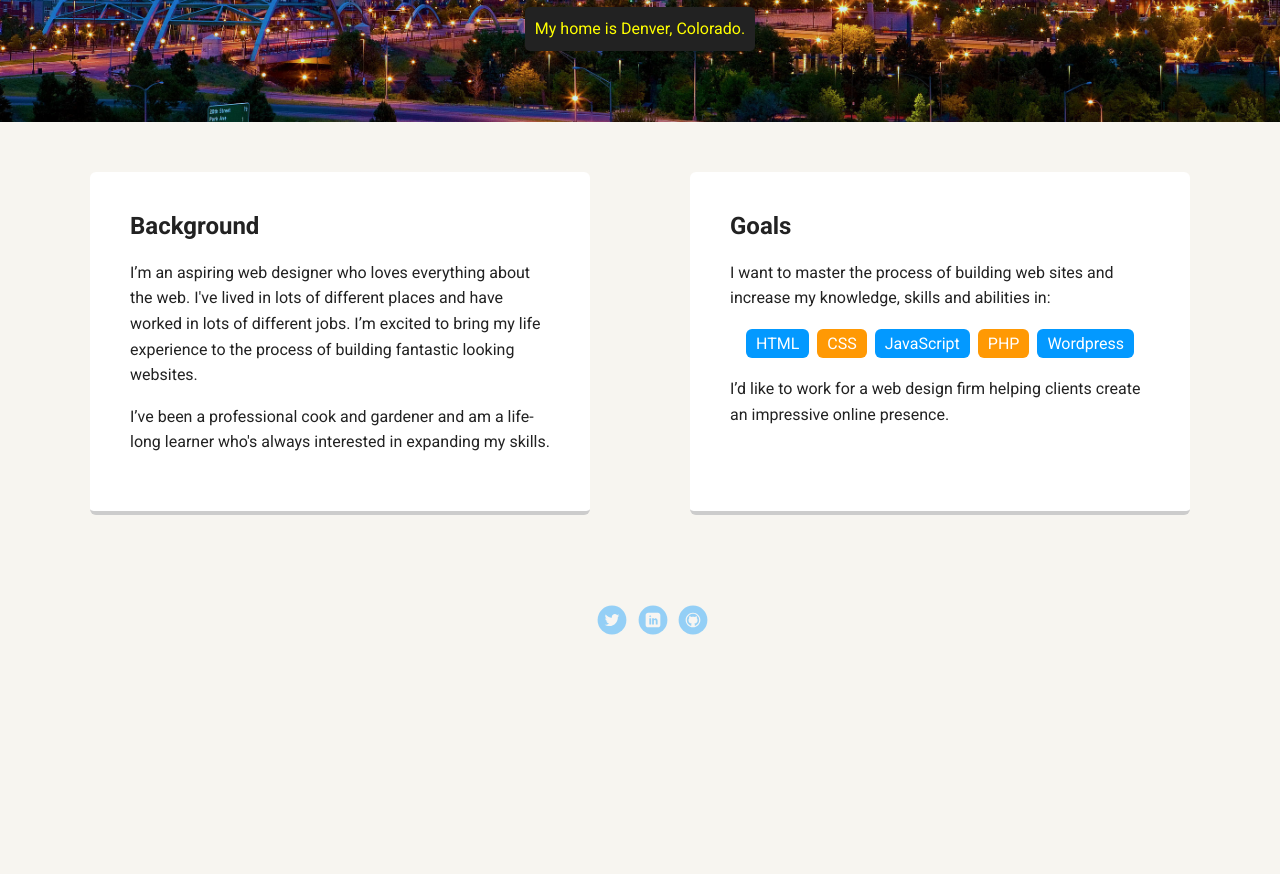
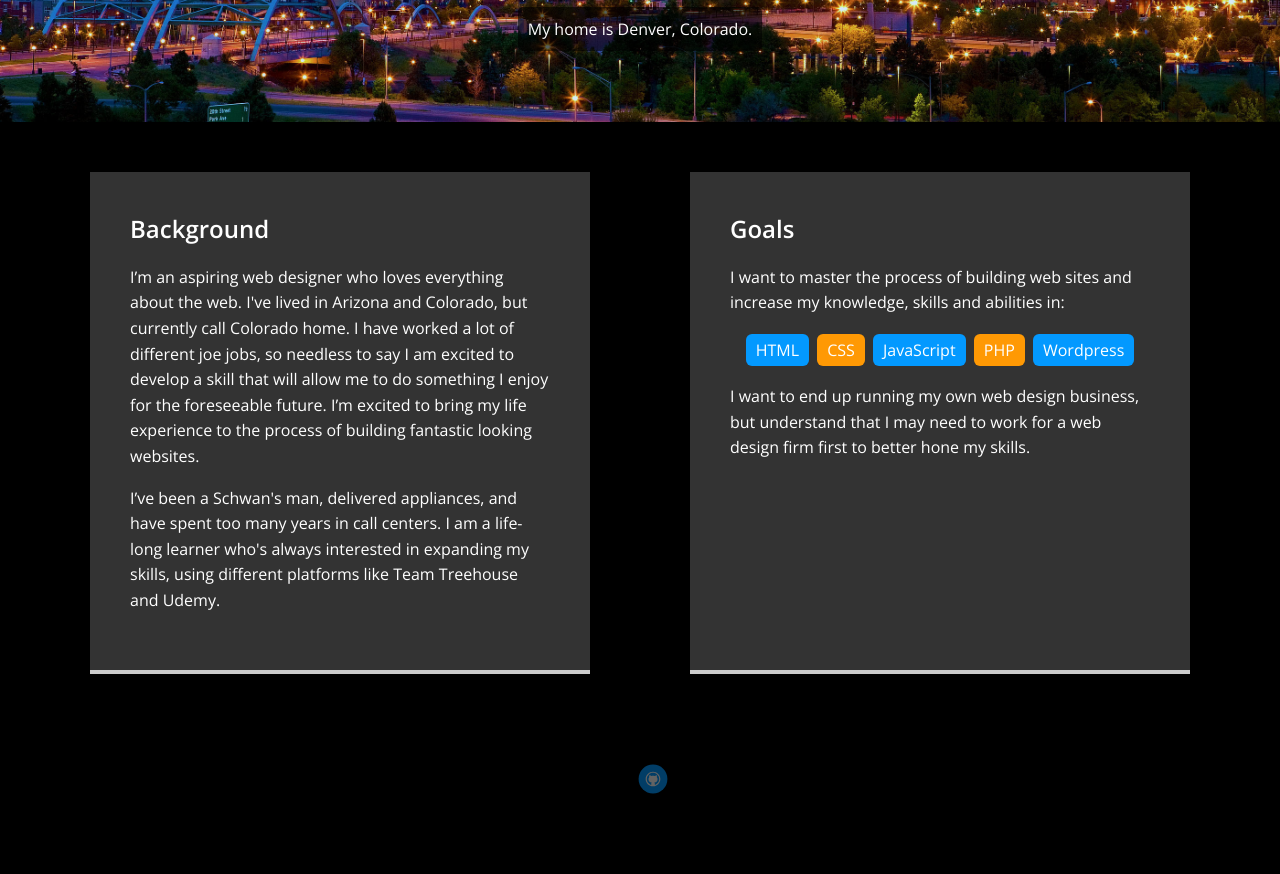
Before and after one commit to wwhitcomb/Profile_Page, a plain HTML site: page index.html in a window 1280 px wide. Shown: the part 348-1222 px from the top of the page. Before the commit the page ends 1063 px from the top, so only its background shows below. Drawn offline with nearby package versions, Linux system fonts and the light colour scheme; a web font is replaced by a local one.

Commit message:
More updates

```diff
--- a/index.html
+++ b/index.html
@@ -5,13 +5,13 @@
   <title>William Whitcomb's Profile</title>
   <meta name="viewport" content="width=device-width, initial-scale=1.0">
   <link rel="stylesheet" href="styles.css">
-  <link href="https://fonts.googleapis.com/css?family=Muli%7CRoboto:400,300,500,700,900" rel="stylesheet"></head>
+  <link href='https://fonts.googleapis.com/css?family=Open+Sans:400,300,600' rel='stylesheet' type='text/css'></head>
   <body>
 
     <div class="main-nav">
         <ul class="nav">
           <li class="name">William Whitcomb</li>
-          <li><a href="#">Home</a></li>
+          <li><a href="https://github.com/wwhitcomb/Profile_Page">Home</a></li>
           <li><a href="#">Experience</a></li>
         </ul>
     </div>
@@ -25,8 +25,8 @@
     <main class="flex">
       <div class="card">
         <h2>Background</h2>
-        <p>I’m an aspiring web designer who loves everything about the web. I've lived in lots of different places and have worked in lots of different jobs. I’m excited to bring my life experience to the process of building fantastic looking websites.</p>
-        <p>I’ve been a professional cook and gardener and am a life-long learner who's always interested in expanding my skills.</p>
+        <p>I’m an aspiring web designer who loves everything about the web. I've lived in Arizona and Colorado, but currently call Colorado home. I have worked a lot of different joe jobs, so needless to say I am excited to develop a skill that will allow me to do something I enjoy for the foreseeable future. I’m excited to bring my life experience to the process of building fantastic looking websites.</p>
+        <p>I’ve been a Schwan's man, delivered appliances, and have spent too many years in call centers. I am a life-long learner who's always interested in expanding my skills, using different platforms like Team Treehouse and Udemy.</p>
       </div>
 
       <div class="card">
@@ -39,14 +39,12 @@
           <li>PHP</li>
           <li>Wordpress</li>
         </ul>
-        <p>I’d like to work for a web design firm helping clients create an impressive online presence.</p>
+        <p>I want to end up running my own web design business, but understand that I may need to work for a web design firm first to better hone my skills.</p>
       </div>
 
     </main>
     <footer>
       <ul>
-        <li><a href="#" class="social twitter">Twitter</a></li>
-        <li><a href="#" class="social linkedin">LinkedIn</a></li>
         <li><a href="https://github.com/wwhitcomb" class="social github">Github</a></li>
       </ul>
 
--- a/styles.css
+++ b/styles.css
@@ -9,7 +9,7 @@ body {
   text-align: center;
   font-family: 'Roboto', sans-serif;
   color: #222;
-  background: #f7f5f0;
+  background: black;
 }
 /* Link Styles */
 
@@ -34,7 +34,8 @@ a:hover {
 .nav {
   display: flex;
   justify-content: space-around;
-  font-weight: 700;
+  font-family: 'Open Sans', sans-serif;
+  font-weight: 600;
   list-style-type: none;
   margin: 0 auto;
   padding: 0;
@@ -77,29 +78,33 @@ header .profile-image:hover {
   transform: scale(1.2) rotate(5deg);
 }
 .tag {
-  background-color: #efefef;
-  color: black;
+  font-family: 'Open Sans', sans-serif;
+  font-weight: 300;
+  background-color: rgba(0,0,0,.6);
+  color: white;
   padding: 10px;
   border-radius: 5px;
   display: table;
   margin: 10px auto;
 }
 .location {
-  background-color: #222;
-  color: yellow;
+  background-color: rgba(0,0,0,.6);
+  color: white;
 }
 .card {
   margin: 30px;
   padding: 20px 40px 40px;
   max-width: 500px;
   text-align: left;
-  background: #fff;
+  background: rgba(255,255,255,.2);
   border-bottom: 4px solid #ccc;
-  border-radius: 6px;
   transition: all .5s;
+  font-family: 'Open Sans', sans-serif;
+  font-weight: 300;
+  color: white;
 }
 .card:hover {
-  border-color: #ff99ff;
+  border-color: #0399ff;
 }
 
 ul.skills {
```
